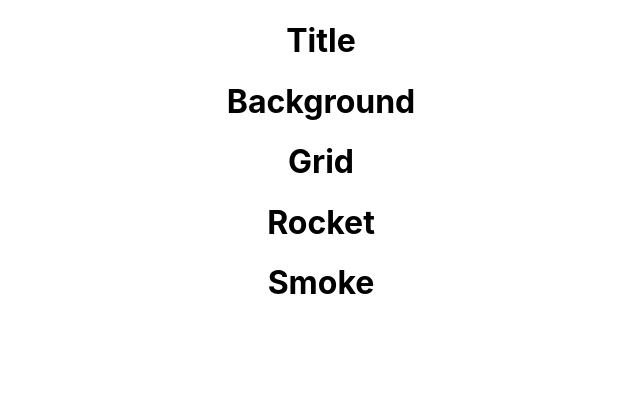
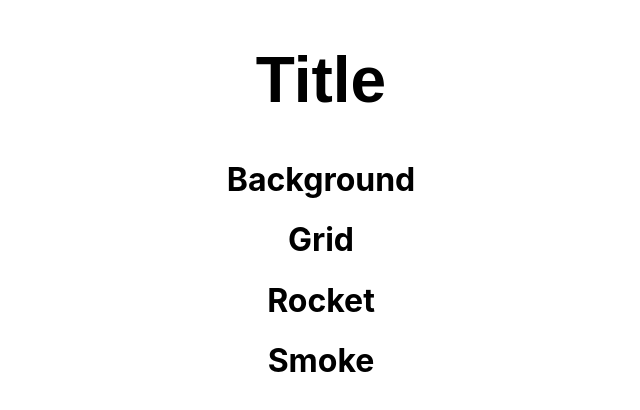
Before and after one commit to stijn-veren/rbs-eh, a React (Create React App) app: page / in a window 1280 px wide. Shown: the top 410 px of the page, without its empty margins (319-959 px from the left). Built offline with nearby package versions, Linux system fonts and the light colour scheme.

Commit message:
Import css styles from Title module and refactor it into stateless

```diff
--- a/src/Title/Title.js
+++ b/src/Title/Title.js
@@ -1,11 +1,12 @@
 import React from 'react'
+import styles from './Title.module.css'
 
-export default class App extends React.Component {
-  render() {
-    return (
-      <div>
-        <h1>Title</h1>
-      </div>
-    )
-  }
+const Title = () => {
+  return (
+    <div>
+      <h1 className={styles.title}>Title</h1>
+    </div>
+  )
 }
+
+export default Title
```
